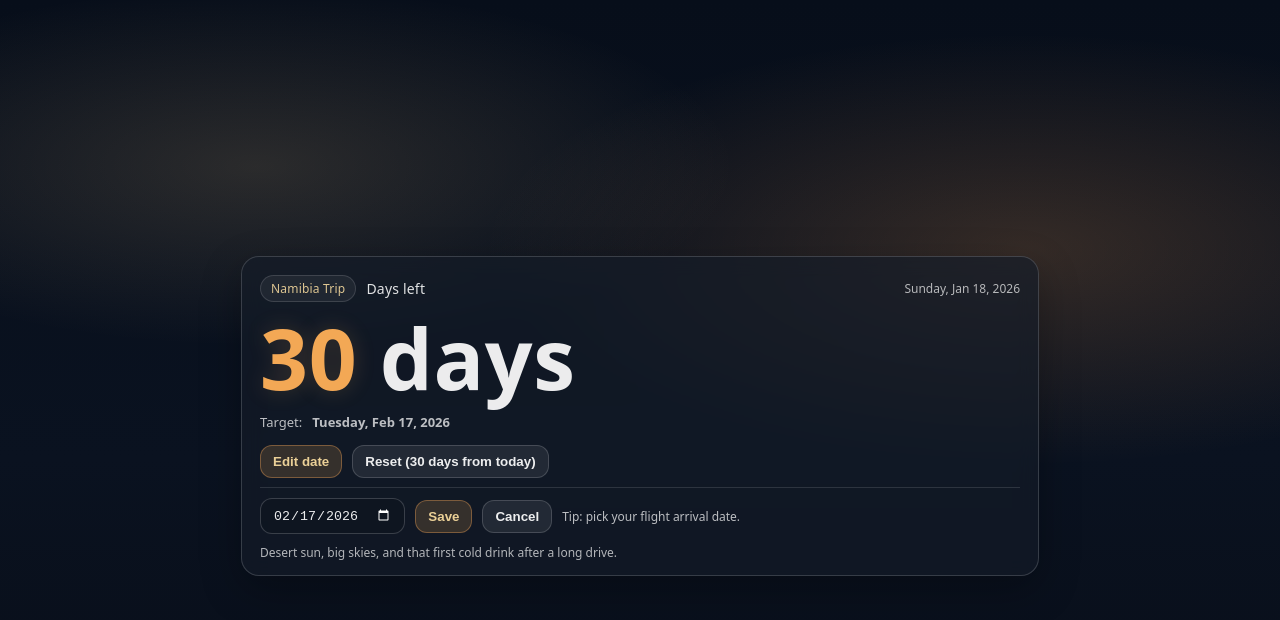
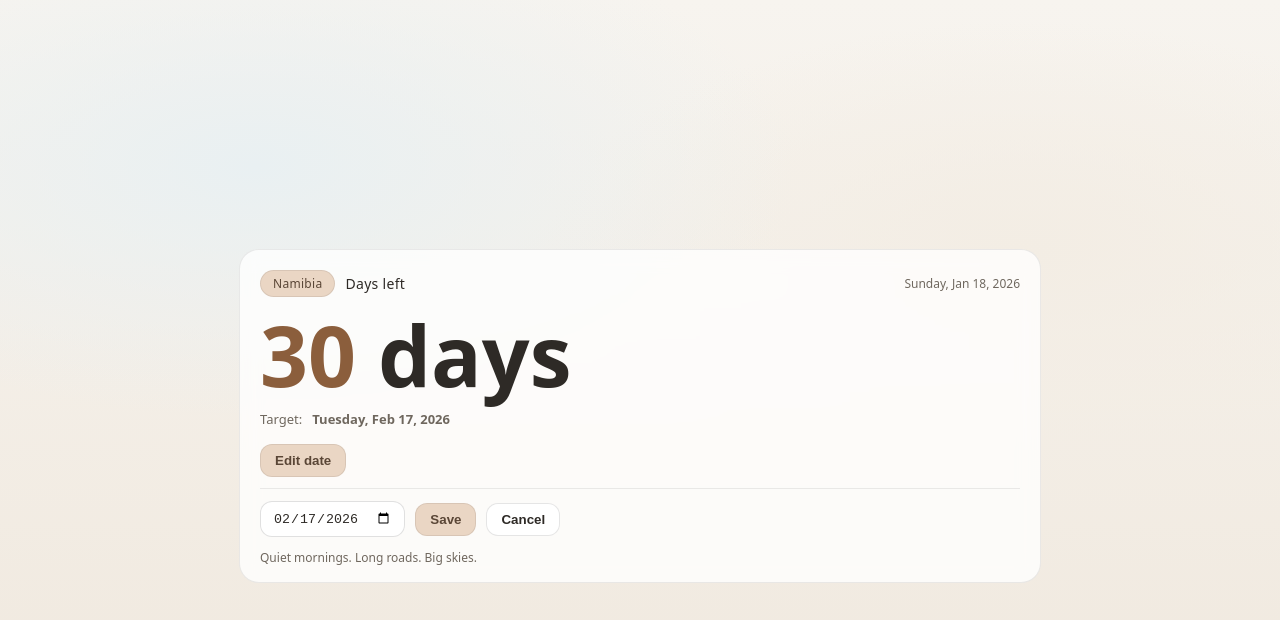
Before and after one commit to FGAdriaanse/Countdown-timer, a plain HTML site: page index.html in a window 1280 px wide. Both pictures are taken after a click on the button "Edit date". Drawn offline with Linux system fonts and the light colour scheme.

Commit message:
Update index.html

```diff
--- a/index.html
+++ b/index.html
@@ -4,19 +4,23 @@
   <meta charset="utf-8" />
   <meta name="viewport" content="width=device-width, initial-scale=1" />
   <title>Namibia Countdown</title>
+
   <style>
     :root {
-      /* Namibia vibe: dunes + sunrise + deep sky */
-      --bg1: rgba(255, 164, 80, 0.18);
-      --bg2: rgba(255, 210, 140, 0.14);
-      --card: rgba(20, 28, 40, 0.65);
-      --border: rgba(255, 255, 255, 0.16);
-      --text: rgba(255, 255, 255, 0.92);
-      --muted: rgba(255, 255, 255, 0.72);
-      --accent: rgba(255, 176, 89, 0.95);
-      --accent2: rgba(255, 226, 163, 0.90);
-      --shadow: rgba(0, 0, 0, 0.28);
-      color-scheme: dark;
+      /* Pastel desert palette */
+      --sand: #f3ede4;
+      --clay: #e6d3c2;
+      --stone: #c9c1b8;
+      --sky: #e9f0f2;
+
+      --card: rgba(255, 255, 255, 0.78);
+      --border: rgba(0, 0, 0, 0.08);
+      --text: #2e2a26;
+      --muted: #6f675e;
+      --accent: #cfa98b;
+      --accent-soft: #ead6c4;
+
+      color-scheme: light;
     }
 
     body {
@@ -28,20 +32,18 @@
       font-family: ui-sans-serif, system-ui, -apple-system, Segoe UI, Roboto, Arial, sans-serif;
       color: var(--text);
 
-      /* “Namibia” background: dunes + sky gradient */
       background:
-        radial-gradient(800px 300px at 20% 20%, var(--bg2), transparent 60%),
-        radial-gradient(900px 360px at 80% 30%, var(--bg1), transparent 60%),
-        linear-gradient(180deg, rgba(7, 14, 26, 1) 0%, rgba(10, 18, 32, 1) 55%, rgba(8, 13, 23, 1) 100%);
+        radial-gradient(900px 420px at 20% 20%, var(--sky), transparent 60%),
+        radial-gradient(800px 380px at 80% 30%, var(--sand), transparent 60%),
+        linear-gradient(180deg, #f7f4ef 0%, #efe7dc 100%);
     }
 
     .card {
       width: min(760px, 100%);
       border: 1px solid var(--border);
-      border-radius: 18px;
-      padding: 18px 18px 14px;
+      border-radius: 20px;
+      padding: 20px 20px 16px;
       background: var(--card);
-      box-shadow: 0 14px 40px var(--shadow);
       backdrop-filter: blur(10px);
     }
 
@@ -58,43 +60,38 @@
       gap: 10px;
       align-items: center;
       font-size: 14px;
-      letter-spacing: 0.2px;
-      opacity: 0.95;
+      letter-spacing: 0.3px;
     }
 
     .badge {
       font-size: 12px;
-      padding: 4px 10px;
+      padding: 4px 12px;
       border-radius: 999px;
-      border: 1px solid rgba(255,255,255,0.14);
-      background: rgba(255,255,255,0.06);
-      color: var(--accent2);
-      user-select: none;
+      border: 1px solid rgba(0,0,0,0.08);
+      background: var(--accent-soft);
+      color: #5a4636;
     }
 
     .meta {
       font-size: 12px;
       color: var(--muted);
-      opacity: 0.95;
     }
 
     .big {
-      margin-top: 12px;
+      margin-top: 14px;
       display: grid;
       gap: 10px;
     }
 
     .days {
       font-size: clamp(44px, 8vw, 84px);
-      font-weight: 800;
-      letter-spacing: 0.6px;
+      font-weight: 700;
       line-height: 1.05;
       font-variant-numeric: tabular-nums;
     }
 
     .days .num {
-      color: var(--accent);
-      text-shadow: 0 0 22px rgba(255, 176, 89, 0.18);
+      color: #8b5e3c;
     }
 
     .subtitle {
@@ -107,7 +104,7 @@
     }
 
     .row {
-      margin-top: 14px;
+      margin-top: 16px;
       display: flex;
       gap: 10px;
       align-items: center;
@@ -116,36 +113,38 @@
 
     button {
       border-radius: 12px;
-      border: 1px solid rgba(255,255,255,0.16);
-      padding: 8px 12px;
-      background: rgba(255,255,255,0.08);
+      border: 1px solid rgba(0,0,0,0.10);
+      padding: 8px 14px;
+      background: #ffffff;
       color: var(--text);
       cursor: pointer;
       font-weight: 600;
     }
 
-    button:hover { background: rgba(255,255,255,0.12); }
+    button:hover {
+      background: #f6f2ed;
+    }
 
     button.primary {
-      border-color: rgba(255, 176, 89, 0.35);
-      background: rgba(255, 176, 89, 0.16);
-      color: var(--accent2);
+      background: var(--accent-soft);
+      border-color: rgba(0,0,0,0.08);
+      color: #5a4636;
     }
 
-    input[type="date"]{
+    input[type="date"] {
       border-radius: 12px;
-      border: 1px solid rgba(255,255,255,0.18);
+      border: 1px solid rgba(0,0,0,0.12);
       padding: 8px 12px;
-      background: rgba(0,0,0,0.10);
+      background: #ffffff;
       color: var(--text);
       outline: none;
     }
 
     .editPanel {
       display: none;
-      margin-top: 10px;
-      padding-top: 10px;
-      border-top: 1px solid rgba(255,255,255,0.12);
+      margin-top: 12px;
+      padding-top: 12px;
+      border-top: 1px solid rgba(0,0,0,0.08);
       gap: 10px;
       align-items: center;
       flex-wrap: wrap;
@@ -157,10 +156,9 @@
     }
 
     .foot {
-      margin-top: 10px;
+      margin-top: 12px;
       font-size: 12px;
       color: var(--muted);
-      opacity: 0.95;
     }
   </style>
 </head>
@@ -169,7 +167,7 @@
   <div class="card">
     <div class="top">
       <div class="title">
-        <span class="badge">Namibia Trip</span>
+        <span class="badge">Namibia</span>
         <span id="headline">Countdown</span>
       </div>
       <div class="meta" id="today"></div>
@@ -179,12 +177,13 @@
       <div class="days" id="daysDisplay">
         <span class="num">--</span> days
       </div>
-      <div class="subtitle" id="subline">Target: <strong id="targetLabel">----</strong></div>
+      <div class="subtitle">
+        Target: <strong id="targetLabel">----</strong>
+      </div>
     </div>
 
     <div class="row">
       <button class="primary" id="editBtn">Edit date</button>
-      <button id="resetBtn">Reset (30 days from today)</button>
       <span class="hint" id="status"></span>
     </div>
 
@@ -192,7 +191,6 @@
       <input id="targetDate" type="date" />
       <button class="primary" id="saveBtn">Save</button>
       <button id="cancelBtn">Cancel</button>
-      <span class="hint">Tip: pick your flight arrival date.</span>
     </div>
 
     <div class="foot" id="footnote"></div>
@@ -200,17 +198,15 @@
 
   <script>
     const $ = (id) => document.getElementById(id);
-    const KEY = "namibiaCountdownTargetDate"; // stored as YYYY-MM-DD
+    const KEY = "namibiaCountdownTargetDate";
 
     function formatPrettyDate(d) {
-      return d.toLocaleDateString(undefined, { year: "numeric", month: "short", day: "2-digit", weekday: "long" });
-    }
-
-    function formatISODate(d) {
-      const y = d.getFullYear();
-      const m = String(d.getMonth() + 1).padStart(2, "0");
-      const day = String(d.getDate()).padStart(2, "0");
-      return `${y}-${m}-${day}`;
+      return d.toLocaleDateString(undefined, {
+        year: "numeric",
+        month: "short",
+        day: "2-digit",
+        weekday: "long"
+      });
     }
 
     function startOfDay(d) {
@@ -219,15 +215,10 @@
       return x;
     }
 
-    function addDays(d, days) {
-      const x = new Date(d);
-      x.setDate(x.getDate() + days);
-      return x;
-    }
-
     function defaultTargetISO() {
-      // Default: 30 days from today (easy starter)
-      return formatISODate(addDays(new Date(), 30));
+      const d = new Date();
+      d.setDate(d.getDate() + 30);
+      return d.toISOString().slice(0,10);
     }
 
     function readTargetISO() {
@@ -238,8 +229,6 @@
       localStorage.setItem(KEY, val);
     }
 
-    function setStatus(msg="") { $("status").textContent = msg; }
-
     function update() {
       const now = new Date();
       $("today").textContent = formatPrettyDate(now);
@@ -248,8 +237,7 @@
       const target = startOfDay(new Date(iso + "T00:00:00"));
       const today = startOfDay(now);
 
-      // Difference in full days
-      const diffMs = target.getTime() - today.getTime();
+      const diffMs = target - today;
       const daysLeft = Math.ceil(diffMs / (1000 * 60 * 60 * 24));
 
       $("targetLabel").textContent = formatPrettyDate(target);
@@ -257,66 +245,49 @@
       if (daysLeft > 1) {
         $("daysDisplay").innerHTML = `<span class="num">${daysLeft}</span> days`;
         $("headline").textContent = "Days left";
-        $("footnote").textContent = "Desert sun, big skies, and that first cold drink after a long drive.";
+        $("footnote").textContent = "Quiet mornings. Long roads. Big skies.";
       } else if (daysLeft === 1) {
         $("daysDisplay").innerHTML = `<span class="num">1</span> day`;
         $("headline").textContent = "Tomorrow";
-        $("footnote").textContent = "Pack the small things: chargers, sunglasses, and a good playlist.";
+        $("footnote").textContent = "Pack light. Drive slow.";
       } else if (daysLeft === 0) {
         $("daysDisplay").innerHTML = `<span class="num">0</span> days`;
         $("headline").textContent = "Today";
-        $("footnote").textContent = "It’s go time. Enjoy Namibia.";
+        $("footnote").textContent = "Namibia begins.";
       } else {
-        // Past date
-        const pastBy = Math.abs(daysLeft);
-        $("daysDisplay").innerHTML = `<span class="num">${pastBy}</span> days`;
-        $("headline").textContent = "Days since target";
-        $("footnote").textContent = "Want to set a new target date?";
+        $("daysDisplay").innerHTML = `<span class="num">${Math.abs(daysLeft)}</span> days`;
+        $("headline").textContent = "Days since";
+        $("footnote").textContent = "Ready for the next journey?";
       }
     }
 
-    // UI: edit panel
     function openEdit() {
       $("editPanel").style.display = "flex";
       $("targetDate").value = readTargetISO();
-      setStatus("");
     }
+
     function closeEdit() {
       $("editPanel").style.display = "none";
+      $("status").textContent = "";
     }
 
     $("editBtn").addEventListener("click", () => {
-      if ($("editPanel").style.display === "flex") closeEdit();
-      else openEdit();
+      $("editPanel").style.display === "flex" ? closeEdit() : openEdit();
     });
 
     $("saveBtn").addEventListener("click", () => {
       const val = $("targetDate").value;
-      if (!val) { setStatus("Pick a date first."); return; }
+      if (!val) return;
       writeTargetISO(val);
       closeEdit();
-      setStatus("Saved.");
+      $("status").textContent = "Saved";
       update();
-      setTimeout(() => setStatus(""), 1200);
+      setTimeout(() => $("status").textContent = "", 1200);
     });
 
-    $("cancelBtn").addEventListener("click", () => {
-      closeEdit();
-      setStatus("");
-    });
+    $("cancelBtn").addEventListener("click", closeEdit);
 
-    $("resetBtn").addEventListener("click", () => {
-      const def = defaultTargetISO();
-      writeTargetISO(def);
-      if ($("editPanel").style.display === "flex") $("targetDate").value = def;
-      setStatus("Reset to 30 days from today.");
-      update();
-      setTimeout(() => setStatus(""), 1400);
-    });
-
-    // Run
     update();
-    // Update once per minute (days don’t need per-second updates)
     setInterval(update, 60 * 1000);
   </script>
 </body>
```
